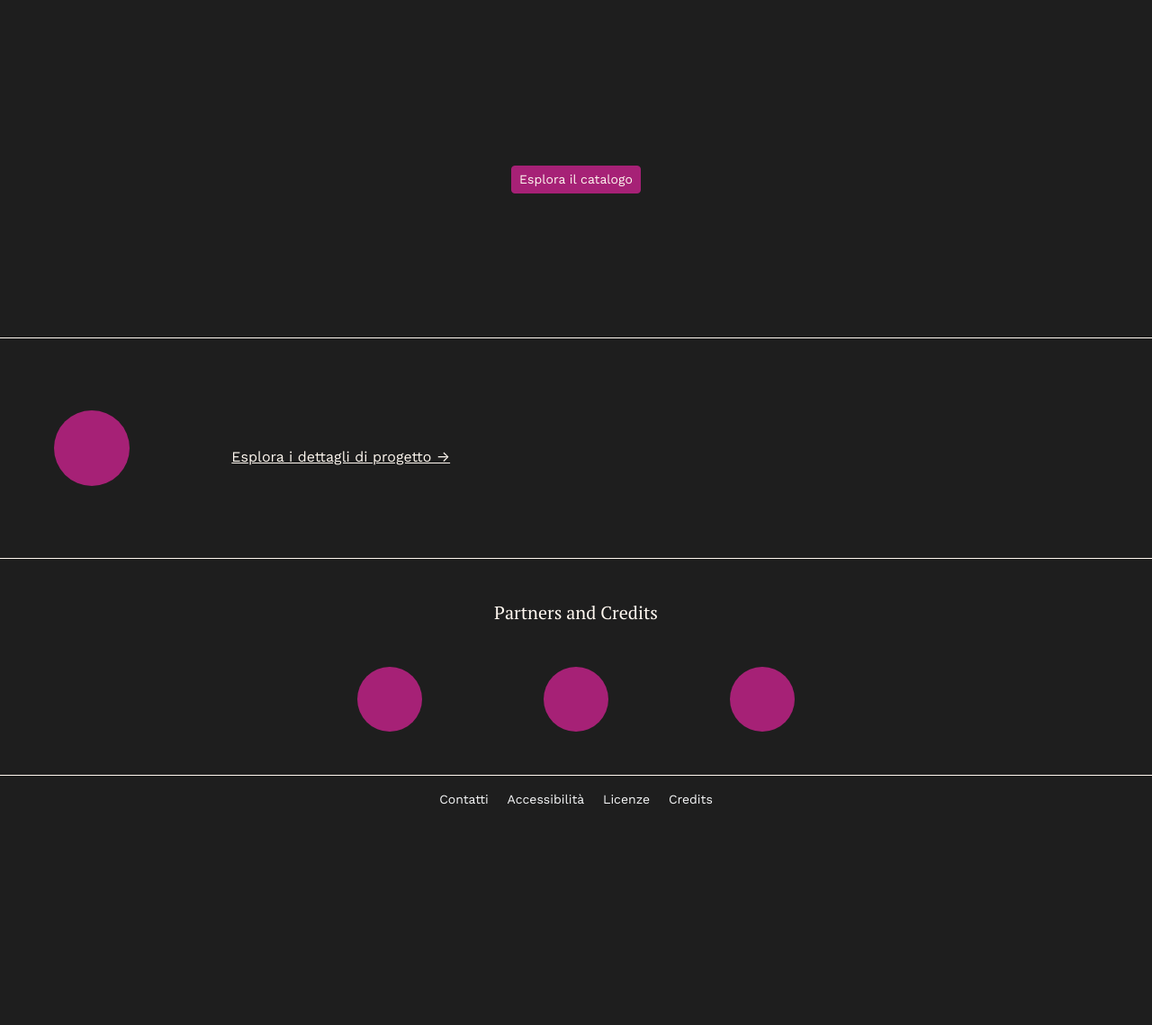
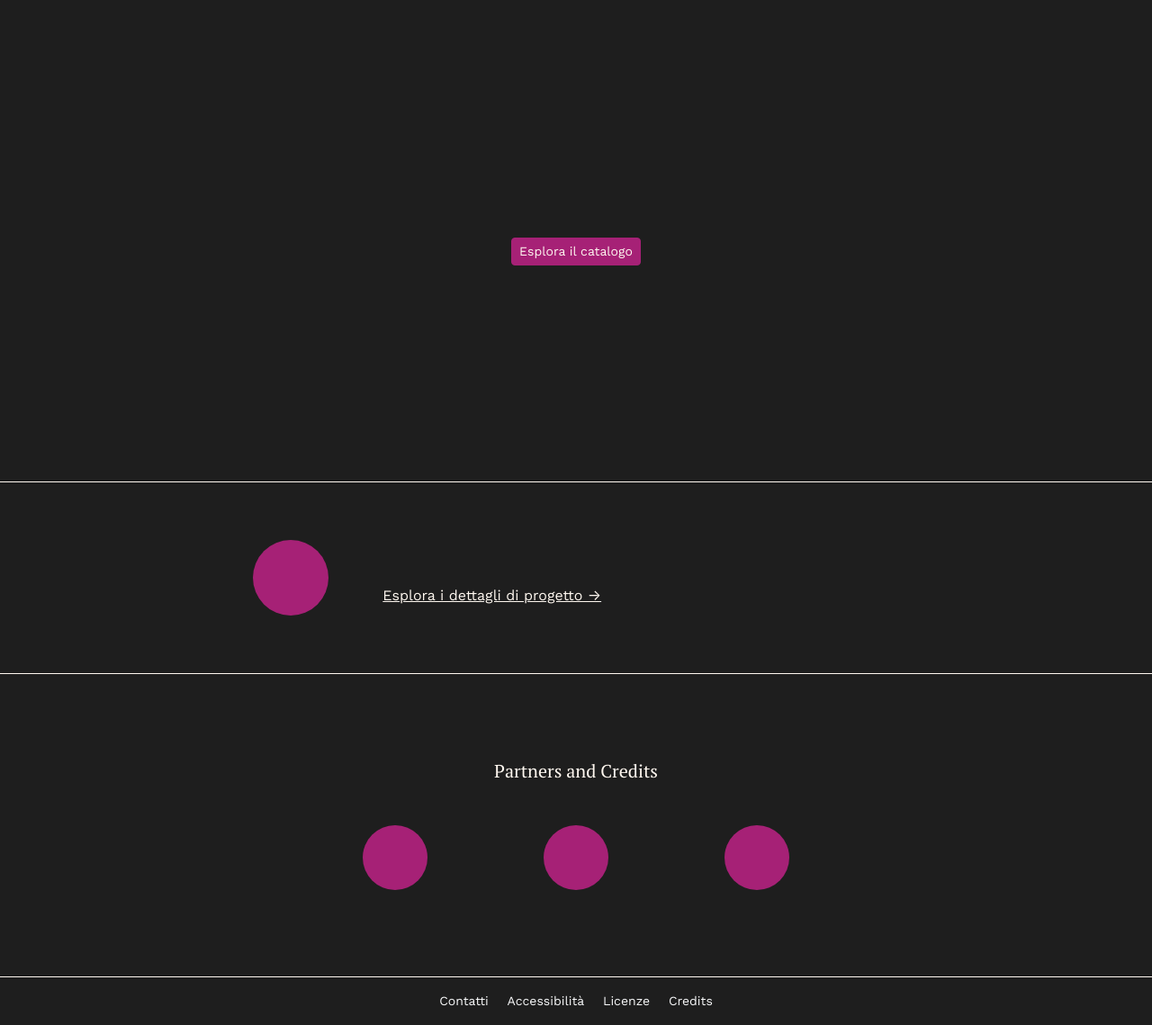
Before and after one commit to dharc-org/changes-spoke4-portal, a Flask app: template app/templates/collection_home.html in a window 1280 px wide. Shown: the part 70-1209 px from the top of the page at 90% size. Before the commit the page ends 964 px from the top, so only its background shows below. Run offline with Flask 3, Linux system fonts and the light colour scheme; the template is opened without the code that fills it, so the values that code supplies are empty; some libraries are stand-ins or nearby versions.

Commit message:
style(collection_home): general elements padding

```diff
--- a/app/templates/collection_home.html
+++ b/app/templates/collection_home.html
@@ -11,7 +11,7 @@
 <style>
     /* Page-scoped styles for the collection home */
     .collection-hero {
-        padding: 10rem;
+        padding: 15rem;
         background-color: var(--bs-dark);
         color: var(--color-secondary);
     }
@@ -33,7 +33,7 @@
     }
 
     .band {
-        padding: 5rem 2rem;
+        padding: 4rem 6rem;
         border-top: 1px solid var(--color-secondary);
         border-bottom: 1px solid var(--color-secondary);
         background-color: var(--bs-dark);
@@ -56,9 +56,9 @@
 </style>
 
 <!-- Hero -->
-<section class="collection-hero text-center font-sans px-5">
+<section class="collection-hero text-center font-sans">
     <div class="container-xxl">
-        <h3 class="display-8 mb-4">{{ collection.header_title }}</h3>
+        <h3 class="mx-auto mb-4" style="max-width: 60ch;">{{ collection.header_title }}</h3>
         <p class="mx-auto mb-4" style="max-width: 56ch;">
             {{ collection.header_subtitle }}
         </p>
@@ -70,10 +70,10 @@
 </section>
 
 <!-- Description band -->
-<section class="band px-5">
+<section class="band">
     <div class="container-xxl">
-        <div class="row align-items-start gy-4">
-            <div class="col-12 col-md-3 col-lg-2 d-flex justify-content-center justify-content-md-start">
+        <div class="row align-items-center justify-content-center gy-4">
+            <div class="col-12 col-md-3 col-lg-2 d-flex justify-content-center">
                 <div class="decor-circle"></div>
             </div>
             <div class="col-12 col-md-9 col-lg-7">
@@ -91,8 +91,8 @@
 </section>
 
 <!-- Partners / Credits -->
-<section class="py-5 credits px5" style="background-color: var(--bs-dark); color: var(--color-secondary);">
-    <div class="container-xxl text-center">
+<section class="py-5 credits px-5" style="background-color: var(--bs-dark); color: var(--color-secondary);">
+    <div class="container-xxl text-center py-5">
         <h3 class="h5 mb-5">{{ gettext('Partners and Credits') }}</h3>
         <div class="row g-5 justify-content-center">
             <div class="col-4 col-md-3 col-lg-2 d-flex justify-content-center">
```
